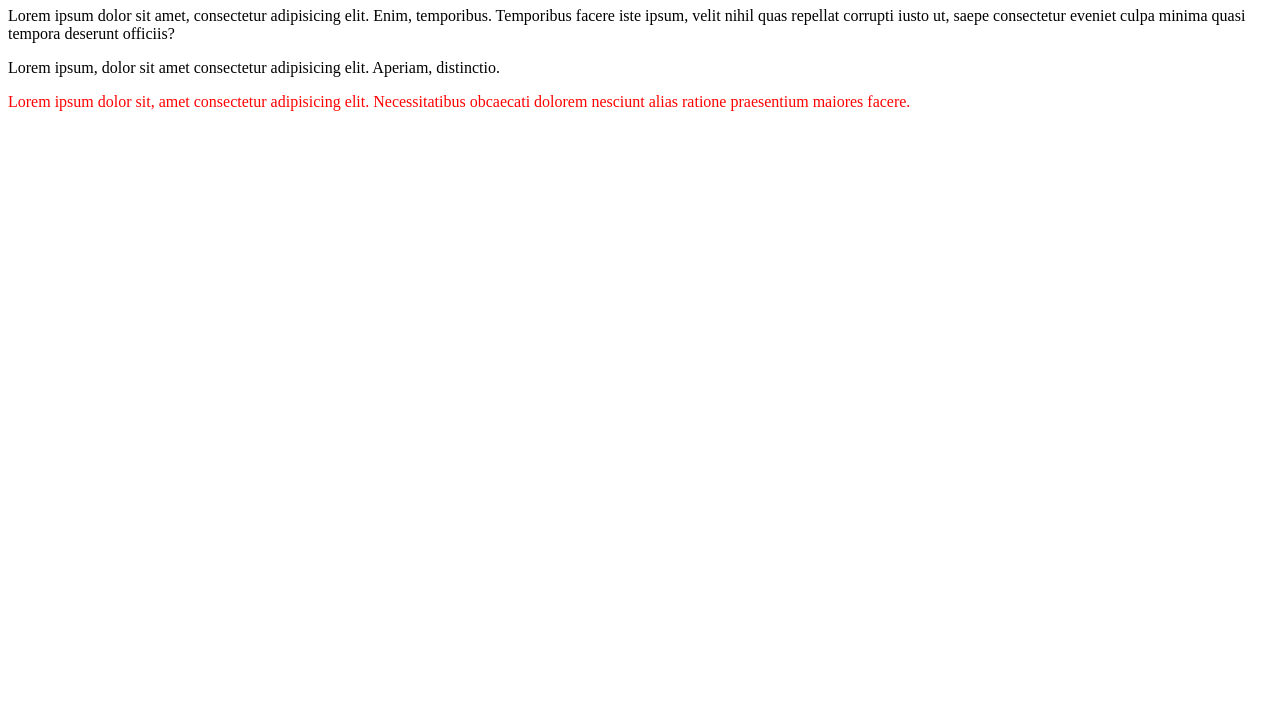
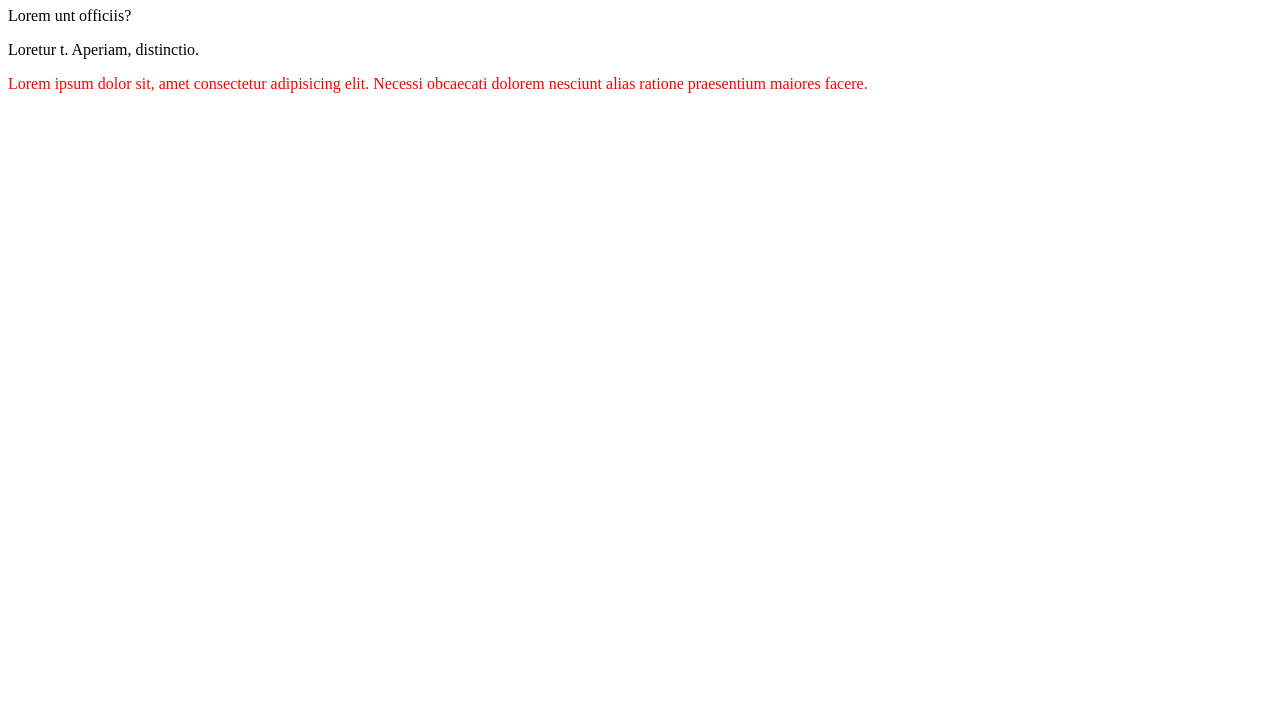
Before and after one commit to salmanfursi/salman-repo, a plain HTML site: page index.html in a window 1280 px wide. Shown: the part 73-800 px from the top of the page. Drawn offline with Linux system fonts and the light colour scheme.

Commit message:
cutting p tag taxt

```diff
--- a/index.html
+++ b/index.html
@@ -9,9 +9,9 @@
 </head>
 <body>
     <h1>salman er premika tharin</h1>
-    <p>Lorem ipsum dolor sit amet, consectetur adipisicing elit. Enim, temporibus. Temporibus facere iste ipsum, velit nihil quas repellat corrupti iusto ut, saepe consectetur eveniet culpa minima quasi tempora deserunt officiis?</p>
-    <p>Lorem ipsum, dolor sit amet consectetur adipisicing elit. Aperiam, distinctio.</p>
-    <p class="th">Lorem ipsum dolor sit, amet consectetur adipisicing elit. Necessitatibus obcaecati dolorem nesciunt alias ratione praesentium maiores  facere.</p>
+    <p>Lorem unt officiis?</p>
+    <p>Loretur t. Aperiam, distinctio.</p>
+    <p class="th">Lorem ipsum dolor sit, amet consectetur adipisicing elit. Necessi obcaecati dolorem nesciunt alias ratione praesentium maiores  facere.</p>
 
 </body>
 </html>
```
